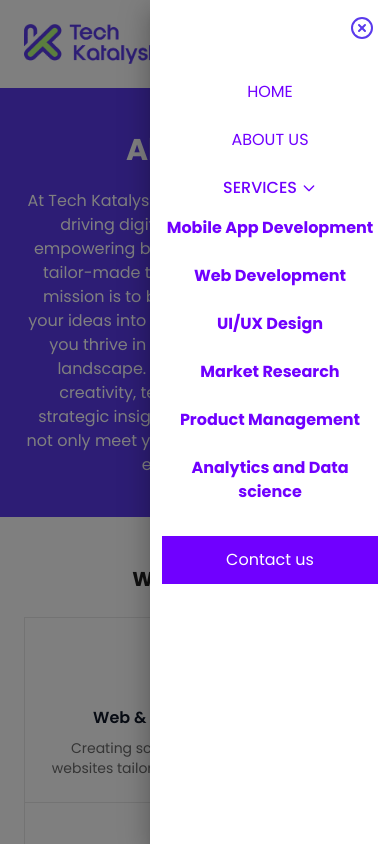
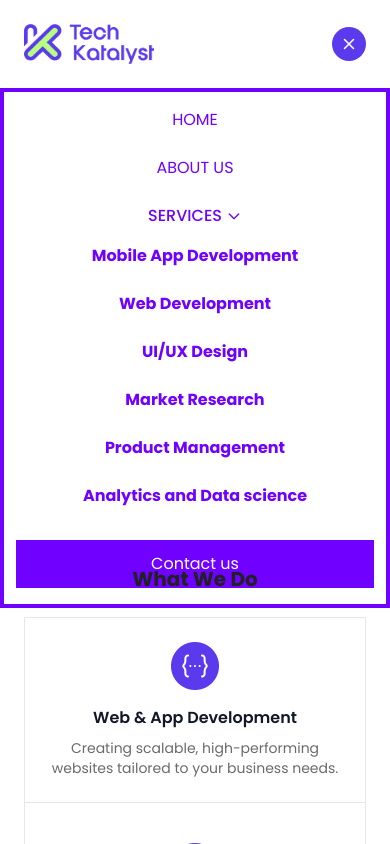
Before and after one commit to Shivam0710/techkatalyst, a Next.js app: page /about-us in a window 390 px wide. Both pictures are taken after a click on the button 354 px from the left and 40 px from the top of the page. Shown: the top 844 px of the page. Built offline with nearby package versions, Linux system fonts and the light colour scheme.

Commit message:
Dropdown changes

```diff
--- a/components/Common/Sidebar.tsx
+++ b/components/Common/Sidebar.tsx
@@ -1,7 +1,7 @@
 "use client"
 
 import { Drawer, Link } from '@mui/material'
-import { AlignJustify, CircleX } from 'lucide-react'
+import { AlignJustify, CircleX, X } from 'lucide-react'
 import React, { useState } from 'react'
 
 export const Sidebar = () => {
@@ -9,11 +9,15 @@ export const Sidebar = () => {
     const [dropdown, setDropdown] = useState(true)
 
     return (
-        <div className='block lg:hidden'>
-            <button onClick={() => setOpen(true)}> <AlignJustify color='#5A3AEC' /> </button>
-            <Drawer anchor='right' open={open} onClose={() => setOpen(false)}>
-                <div className='w-[240px] py-20 bg-white flex flex-col gap-6 justify-start text-center text-[#7000FF] relative h-screen'>
-                    <CircleX color="#5A3AEC" className='absolute top-4 right-4 cursor-pointer' onClick={() => setOpen(false)} />
+        <div className='block lg:hidden h-[34px]'>
+            <button onClick={() => setOpen(!open)}>
+                { open ?
+                    <X size={34} className='bg-[#5A3AEC] p-2 rounded-full' color='white' />
+                    :
+                    <AlignJustify size={34} className='bg-[#5A3AEC] p-2 rounded-full' color='white' />
+                }
+            </button>
+            <div className={`w-full bg-white flex flex-col gap-6 justify-start text-center text-[#7000FF] absolute left-0 top-full z-10 transition-all duration-300 ${open ? 'max-h-[1000px] opacity-100 py-4' : 'max-h-0 opacity-0 overflow-hidden p-0'} border-4 border-[#7000FF]`}>
                 <Link style={{ color: "#7000FF", textDecoration: 'none', fontWeight: 'medium' }} className='uppercase font-medium text-[#7000FF] no-underline' href="/"> Home </Link>
                 <Link style={{ color: "#7000FF", textDecoration: 'none', fontWeight: 'medium' }} className='uppercase font-medium text-[#7000FF] no-underline' href="/about-us"> About us </Link>
                 <div className=''>
@@ -51,7 +55,6 @@ export const Sidebar = () => {
                     Contact us
                 </Link>
             </div>
-            </Drawer>
         </div>
   )
 }
--- a/components/Footer.tsx
+++ b/components/Footer.tsx
@@ -44,12 +44,12 @@ const Footer = () => {
         <hr className='border-solid border-t-[#ffffff3d] my-[32px] lg:my-10' />
         <p className='font-semibold text-white'> Our services </p>
         <div className='flex flex-wrap gap-4 mt-5'>
-            <a className='text-sm text-white' href=""> Market Research </a>
-            <a className='text-sm text-white' href=""> Product Management </a>
-            <a className='text-sm text-white' href=""> Web development </a>
-            <a className='text-sm text-white' href="">Mobile App development</a>
-            <a className='text-sm text-white' href="">Analytics & Data Science</a>
-            <a className='text-sm text-white' href="">Product UI/UX design</a>
+            <a className='text-sm text-white' href="/services/market-research"> Market Research </a>
+            <a className='text-sm text-white' href="/services/product-management"> Product Management </a>
+            <a className='text-sm text-white' href="/services/web-development"> Web development </a>
+            <a className='text-sm text-white' href="/services/mobile-app-development">Mobile App development</a>
+            <a className='text-sm text-white' href="/services/analytics-data-science">Analytics & Data Science</a>
+            <a className='text-sm text-white' href="/services/ui-ux-design">Product UI/UX design</a>
         </div>
         <hr className='border-solid border-t-[#ffffff3d] my-[32px] lg:my-10' />
         <div className='flex gap-20 text-white'>
--- a/components/Header.tsx
+++ b/components/Header.tsx
@@ -6,7 +6,7 @@ import Sidebar from './Common/Sidebar'
 
 export const Header = () => {
   return (
-    <div className='flex justify-between py-6 lg:py-10 px-6 lg:px-[80px] xl:px-[100px] items-center'>
+    <div className='flex justify-between py-6 lg:py-10 px-6 lg:px-[80px] xl:px-[100px] items-center relative'>
         <Link href="/">
           <Image src={Logo} alt="Logo" className="w-[130px] lg:w-[216px] h-[40px] lg:h-[66px]" />
         </Link>
```
Lines whose indentation alone changed are shown as unchanged.
